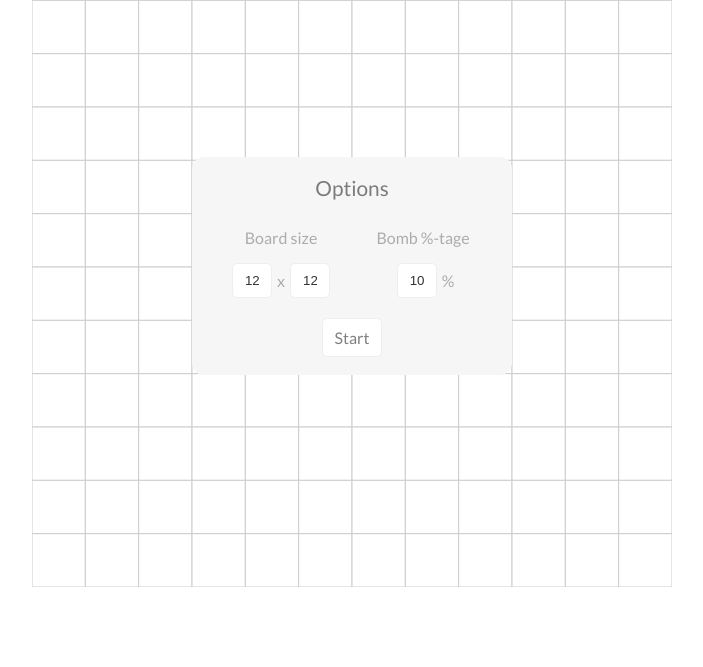
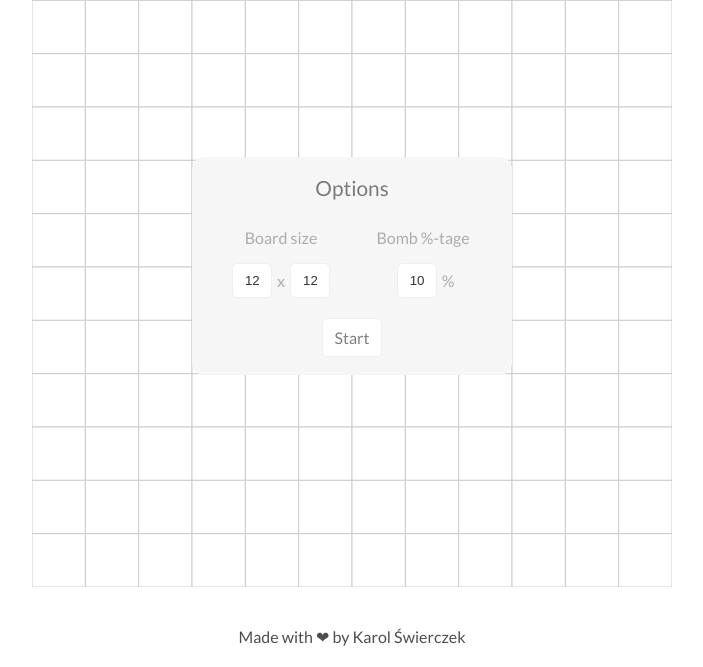
Before and after one commit to karolsw3/Minesweeper, a plain HTML site: page index.html in a window 1280 px wide. Shown: the part 133-800 px from the top of the page, without its empty margins (288-991 px from the left). Drawn offline with Linux system fonts and the light colour scheme.

Commit message:
Add lovely footer

```diff
--- a/css/style.css
+++ b/css/style.css
@@ -119,3 +119,17 @@ input, button {
 	color: rgba(0, 0, 0, .7);
   z-index: 4;
 }
+
+.footer {
+  text-align: center;
+	display: block;
+	margin: 0 auto;
+	position: absolute;
+	bottom: 0;
+	left: 0;
+	right: 0;
+	padding: 20px;
+	font-size: 1em;
+	color: rgba(0, 0, 0, .7);
+  z-index: 4;
+}
--- a/index.html
+++ b/index.html
@@ -7,9 +7,11 @@
   </head>
   <body>
     <div class="game">
+
       <div class="timer" id="timer">
         00:00:00
       </div>
+
       <div class="menu" id="options">
         <div class="menu__title">Options</div>
         <div class="menu__panel">
@@ -41,6 +43,10 @@
         </div>
       </div>
 
+      <div class="footer">
+          Made with ❤ by Karol Świerczek
+      </div>
+
       <canvas id="canvas" width="600" height="600"></canvas>
     </div>
     <script src="js/index.js" type="module"></script>
```
